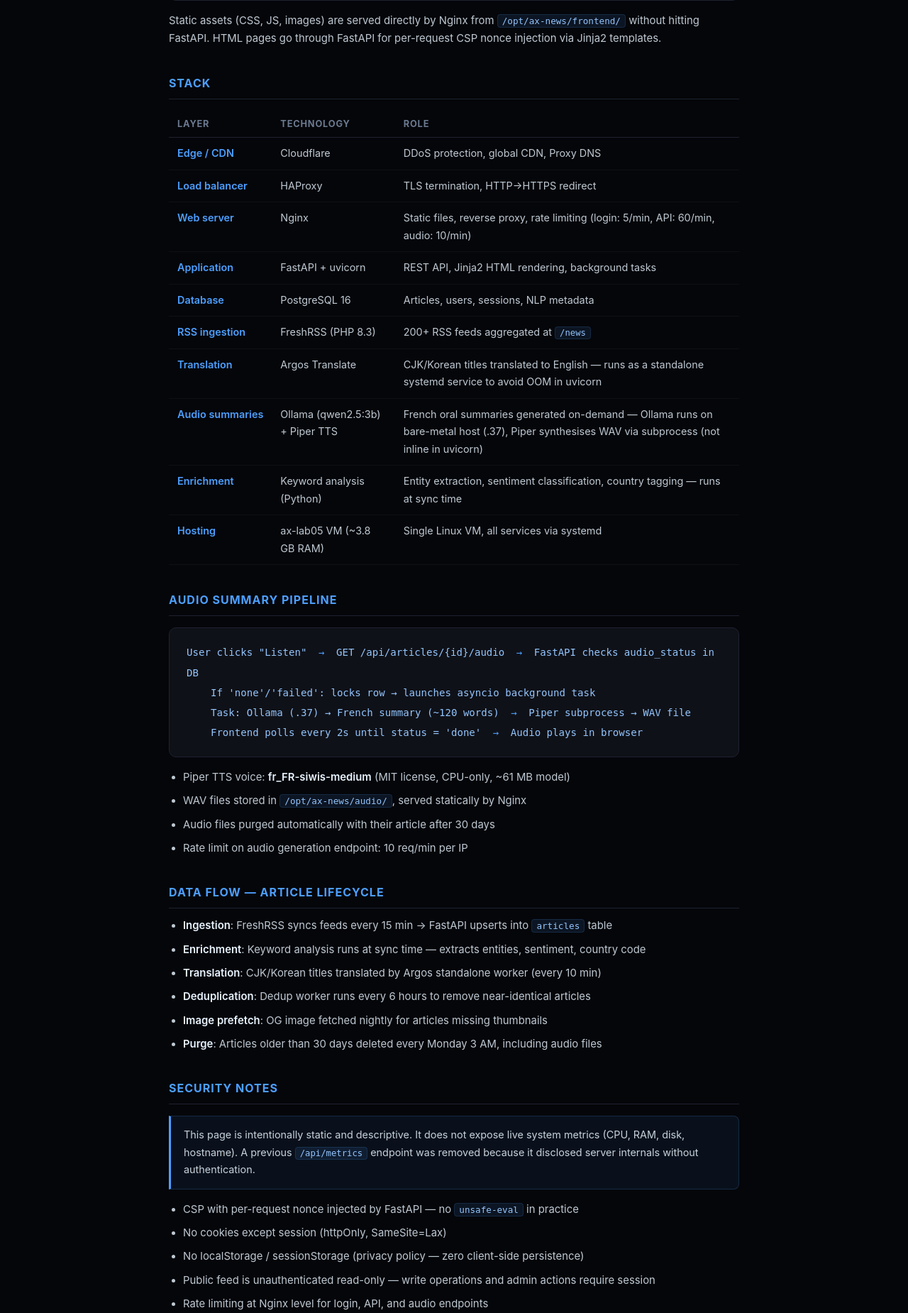
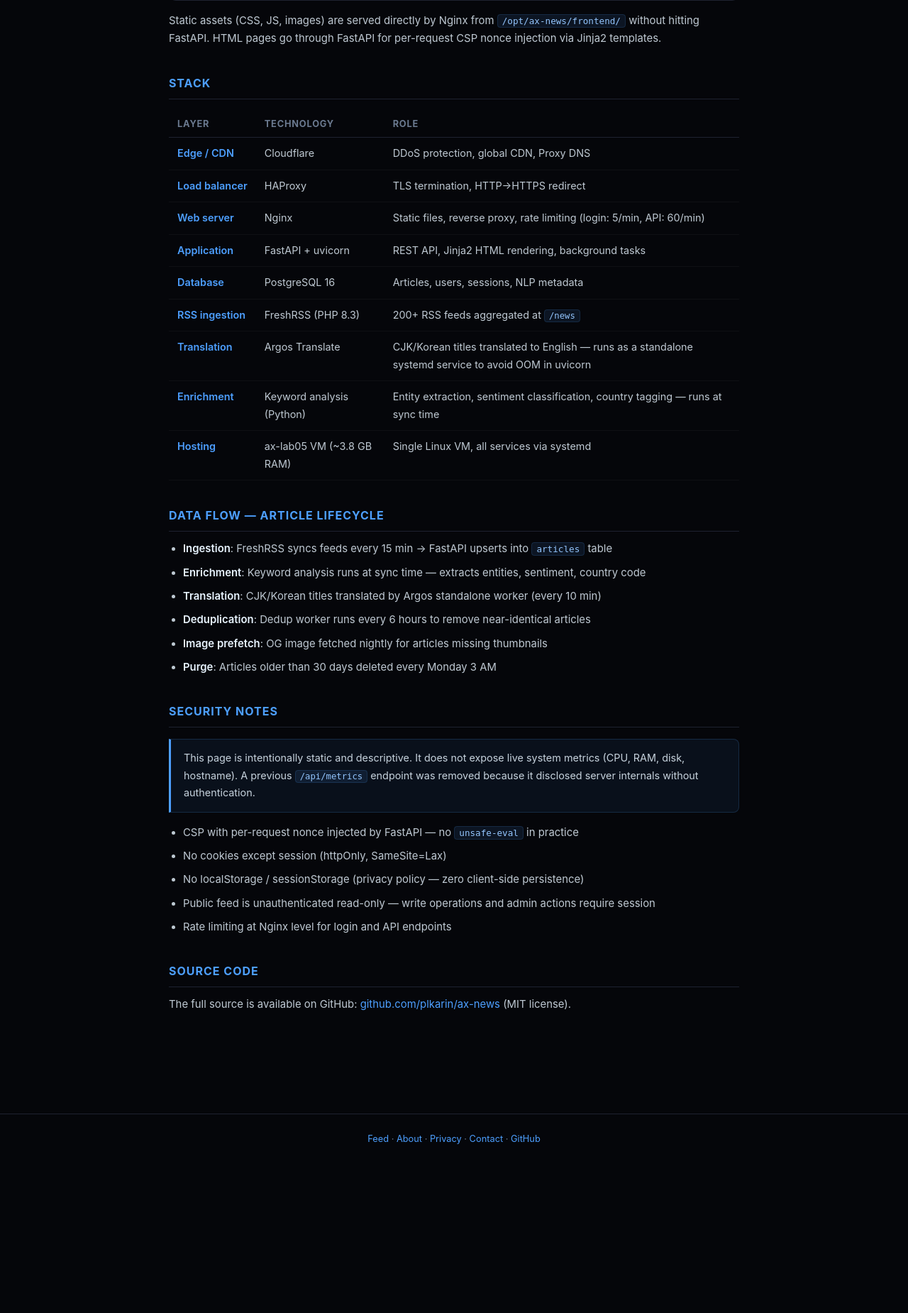
Before and after one commit to plkarin/ax-news, a FastAPI app: page /architecture in a window 1280 px wide. Shown: the part 427-2277 px from the top of the page at 71% size. After the commit the page ends 2039 px from the top, so only its background shows below. Run offline with FastAPI, Linux system fonts and the light colour scheme; parts of the project's set-up code (start-up, migrations or seed data) failed here and were passed over.

Commit message:
Remove audio summary generation; bring deployed units into the repo
The audio feature is withdrawn: the Ollama summary and Piper synthesis
pipeline (backend/audio_pipeline.py, backend/ollama_client.py,
audio-scruteur-worker.py, synthesize_audio.py), the read endpoint
GET /api/articles/{id}/audio, db.get_articles_needing_audio, the play
button on article cards and its styles, and the audio parts of the
architecture page. The purge no longer deletes WAV files.

The audio_* columns stay in the database (migration 002 kept); dropping
them is a separate decision.

Deploy drift: the systemd units as installed on ax-lab05 are now in
deploy/systemd (sync via sync-trigger.sh every 10 min, translate with the
backend's EnvironmentFile, plus the images and purge services that were
missing). The audio scruteur and audio purge units are deliberately not
added. deploy/nginx/ax-news already has no audio locations.

Co-Authored-By: Claude Opus 5.5 <noreply@anthropic.com>

```diff
--- a/backend/main.py
+++ b/backend/main.py
@@ -16,8 +16,6 @@ load_dotenv()
 
 import freshrss
 import db as database
-import ollama_client
-# audio_pipeline is used only by the standalone scruteur worker, not from HTTP handlers
 from claude_proxy import call_claude
 from auth import hash_password, verify_password, create_session, get_session_user, delete_session
 from keyword_analysis import enrich_batch_static, enrich_article_static
@@ -64,9 +62,6 @@ SMTP_PASS = os.getenv("SMTP_PASS", "")
 SMTP_FROM = os.getenv("SMTP_FROM", "noreply@ax-news.com")
 APP_URL              = os.getenv("APP_URL", "https://ax-news.com")
 INTERNAL_SYNC_TOKEN  = os.getenv("INTERNAL_SYNC_TOKEN", "")
-
-# Audio storage (purge uses this; generation constants live in audio_pipeline.py)
-AUDIO_DIR = "/opt/ax-news/audio"
 
 # In-memory token store (use Redis in production)
 _email_tokens: dict = {}
@@ -556,27 +551,6 @@ async def record_view(article_id: int, request: Request):
     if not row:
         raise HTTPException(404, "Article not found")
     return {"views": row["view_count"], "counted": incremented}
-
-# ── Audio summaries ───────────────────────────────────────────────────────────
-
-@app.get("/api/articles/{article_id}/audio")
-async def get_article_audio(article_id: int):
-    row = await pool.fetchrow(
-        "SELECT audio_status, audio_url, audio_duration_seconds FROM articles WHERE id = $1",
-        article_id
-    )
-    if not row:
-        raise HTTPException(404, "Article not found")
-
-    status = row["audio_status"] or "none"
-
-    if status == "done":
-        return {"status": "done", "audio_url": row["audio_url"],
-                "duration": row["audio_duration_seconds"]}
-
-    # Pure read — no generation triggered here. Audio is produced by the
-    # scruteur worker (audio-scruteur-worker.py), never by an HTTP request.
-    return {"status": status}
 
 @app.get("/api/categories")
 async def list_categories(user: Optional[dict] = Depends(get_optional_user)):
@@ -1129,32 +1103,17 @@ async def save_article_image(article_id: int, data: dict):
 
 @app.delete("/api/purge")
 async def purge_old_articles(token: str = ""):
-    """Delete articles older than 30 days, including associated audio files."""
+    """Delete articles older than 30 days."""
     TV_TOKEN_VALUE = "ax-news-tv-readonly-2026"
     if token != TV_TOKEN_VALUE:
         raise HTTPException(403, "Not authorized")
-    # Collect IDs with audio files before deleting
-    old_rows = await pool.fetch("""
-        SELECT id FROM articles
-        WHERE published_at < NOW() - INTERVAL '30 days'
-          AND audio_status = 'done'
-    """)
     result = await pool.execute("""
         DELETE FROM articles
         WHERE published_at < NOW() - INTERVAL '30 days'
     """)
     deleted = int(result.split()[-1])
-    audio_deleted = 0
-    for row in old_rows:
-        wav = f"{AUDIO_DIR}/{row['id']}.wav"
-        try:
-            if os.path.exists(wav):
-                os.remove(wav)
-                audio_deleted += 1
-        except OSError as e:
-            logger.warning(f"Could not delete audio {wav}: {e}")
-    logger.info(f"Purged {deleted} articles, {audio_deleted} audio files")
-    return {"deleted": deleted, "audio_deleted": audio_deleted}
+    logger.info(f"Purged {deleted} articles")
+    return {"deleted": deleted}
 
 @app.get("/api/admin/pending-users")
 async def get_pending_users(user: dict = Depends(require_admin)):
--- a/backend/ollama_client.py
+++ /dev/null
@@ -1,52 +0,0 @@
-"""
-Client HTTP pour Ollama hébergé sur ax bare-metal (.37).
-Utilisé exclusivement pour : résumé d'article en français, style oral court.
-Aucune autre tâche ne doit transiter par ce client — garder le modèle
-dédié à une charge légère et prévisible.
-"""
-import httpx
-
-OLLAMA_URL = "http://192.168.1.37:11434/api/generate"
-OLLAMA_MODEL = "qwen2.5:3b-instruct"
-OLLAMA_TIMEOUT = 30  # secondes — au-delà, considérer .37 indisponible
-
-SUMMARY_PROMPT_TEMPLATE = """Résume l'article suivant en français, entre 100 et 130 mots.
-Style oral, adapté à une lecture à voix haute (synthèse vocale).
-
-Interdiction stricte : ne commence jamais par "cet article", "cette étude",
-"les auteurs présentent" ou toute formule qui nomme l'article lui-même.
-Commence directement par le sujet traité, comme si tu racontais l'info à l'oral.
-
-Si tu mentionnes un nom propre d'algorithme, d'outil ou de logiciel technique
-peu connu du grand public, ajoute aussitôt une très courte précision sur ce
-qu'il fait ou le domaine qu'il concerne — l'auditeur ne peut pas chercher le
-terme, contrairement à un lecteur. Exemple : pas "avec Tamarin prover" mais
-"avec Tamarin, un outil de vérification de protocoles cryptographiques".
-Reste bref sur ces précisions, une poignée de mots suffit, ne transforme pas
-le résumé en glossaire.
-
-Pas de markdown, pas de liste, texte continu uniquement.
-
-Article :
-{content}
-"""
-
-
-class OllamaUnavailableError(Exception):
-    pass
-
-
-async def summarize_to_french(content: str) -> str:
-    prompt = SUMMARY_PROMPT_TEMPLATE.format(content=content[:6000])
-    try:
-        async with httpx.AsyncClient(timeout=OLLAMA_TIMEOUT) as client:
-            resp = await client.post(OLLAMA_URL, json={
-                "model": OLLAMA_MODEL,
-                "prompt": prompt,
-                "stream": False,
-                "options": {"temperature": 0.4}
-            })
-            resp.raise_for_status()
-            return resp.json()["response"].strip()
-    except (httpx.ConnectError, httpx.TimeoutException) as e:
-        raise OllamaUnavailableError(f"Ollama .37 injoignable: {e}")
--- a/backend/templates/architecture.html
+++ b/backend/templates/architecture.html
@@ -170,34 +170,15 @@
     <tbody>
       <tr><td>Edge / CDN</td><td>Cloudflare</td><td>DDoS protection, global CDN, Proxy DNS</td></tr>
       <tr><td>Load balancer</td><td>HAProxy</td><td>TLS termination, HTTP→HTTPS redirect</td></tr>
-      <tr><td>Web server</td><td>Nginx</td><td>Static files, reverse proxy, rate limiting (login: 5/min, API: 60/min, audio: 10/min)</td></tr>
+      <tr><td>Web server</td><td>Nginx</td><td>Static files, reverse proxy, rate limiting (login: 5/min, API: 60/min)</td></tr>
       <tr><td>Application</td><td>FastAPI + uvicorn</td><td>REST API, Jinja2 HTML rendering, background tasks</td></tr>
       <tr><td>Database</td><td>PostgreSQL 16</td><td>Articles, users, sessions, NLP metadata</td></tr>
       <tr><td>RSS ingestion</td><td>FreshRSS (PHP 8.3)</td><td>200+ RSS feeds aggregated at <code>/news</code></td></tr>
       <tr><td>Translation</td><td>Argos Translate</td><td>CJK/Korean titles translated to English — runs as a standalone systemd service to avoid OOM in uvicorn</td></tr>
-      <tr><td>Audio summaries</td><td>Ollama (qwen2.5:3b) + Piper TTS</td><td>French oral summaries generated on-demand — Ollama runs on bare-metal host (.37), Piper synthesises WAV via subprocess (not inline in uvicorn)</td></tr>
       <tr><td>Enrichment</td><td>Keyword analysis (Python)</td><td>Entity extraction, sentiment classification, country tagging — runs at sync time</td></tr>
       <tr><td>Hosting</td><td>ax-lab05 VM (~3.8 GB RAM)</td><td>Single Linux VM, all services via systemd</td></tr>
     </tbody>
   </table>
-
-  <h2>Audio Summary Pipeline</h2>
-  <div class="flow-box">
-    User clicks "Listen"
-    <span class="flow-arrow">→</span> GET /api/articles/{id}/audio
-    <span class="flow-arrow">→</span> FastAPI checks audio_status in DB<br>
-    &nbsp;&nbsp;&nbsp;&nbsp;If 'none'/'failed': locks row → launches asyncio background task<br>
-    &nbsp;&nbsp;&nbsp;&nbsp;Task: Ollama (.37) → French summary (~120 words)
-    <span class="flow-arrow">→</span> Piper subprocess → WAV file<br>
-    &nbsp;&nbsp;&nbsp;&nbsp;Frontend polls every 2s until status = 'done'
-    <span class="flow-arrow">→</span> Audio plays in browser
-  </div>
-  <ul>
-    <li>Piper TTS voice: <strong>fr_FR-siwis-medium</strong> (MIT license, CPU-only, ~61 MB model)</li>
-    <li>WAV files stored in <code>/opt/ax-news/audio/</code>, served statically by Nginx</li>
-    <li>Audio files purged automatically with their article after 30 days</li>
-    <li>Rate limit on audio generation endpoint: 10 req/min per IP</li>
-  </ul>
 
   <h2>Data Flow — Article Lifecycle</h2>
   <ul>
@@ -206,7 +187,7 @@
     <li><strong>Translation</strong>: CJK/Korean titles translated by Argos standalone worker (every 10 min)</li>
     <li><strong>Deduplication</strong>: Dedup worker runs every 6 hours to remove near-identical articles</li>
     <li><strong>Image prefetch</strong>: OG image fetched nightly for articles missing thumbnails</li>
-    <li><strong>Purge</strong>: Articles older than 30 days deleted every Monday 3 AM, including audio files</li>
+    <li><strong>Purge</strong>: Articles older than 30 days deleted every Monday 3 AM</li>
   </ul>
 
   <h2>Security Notes</h2>
@@ -218,7 +199,7 @@
     <li>No cookies except session (httpOnly, SameSite=Lax)</li>
     <li>No localStorage / sessionStorage (privacy policy — zero client-side persistence)</li>
     <li>Public feed is unauthenticated read-only — write operations and admin actions require session</li>
-    <li>Rate limiting at Nginx level for login, API, and audio endpoints</li>
+    <li>Rate limiting at Nginx level for login and API endpoints</li>
   </ul>
 
   <h2>Source Code</h2>
```
Also changed, not shown: audio-scruteur-worker.py (deleted, +0 -62 lines), backend/audio_pipeline.py (deleted, +0 -87 lines), backend/db.py (+0 -12 lines), frontend/app.js (+0 -77 lines), frontend/style.css (+0 -27 lines), synthesize_audio.py (deleted, +0 -20 lines), 5 other files.
